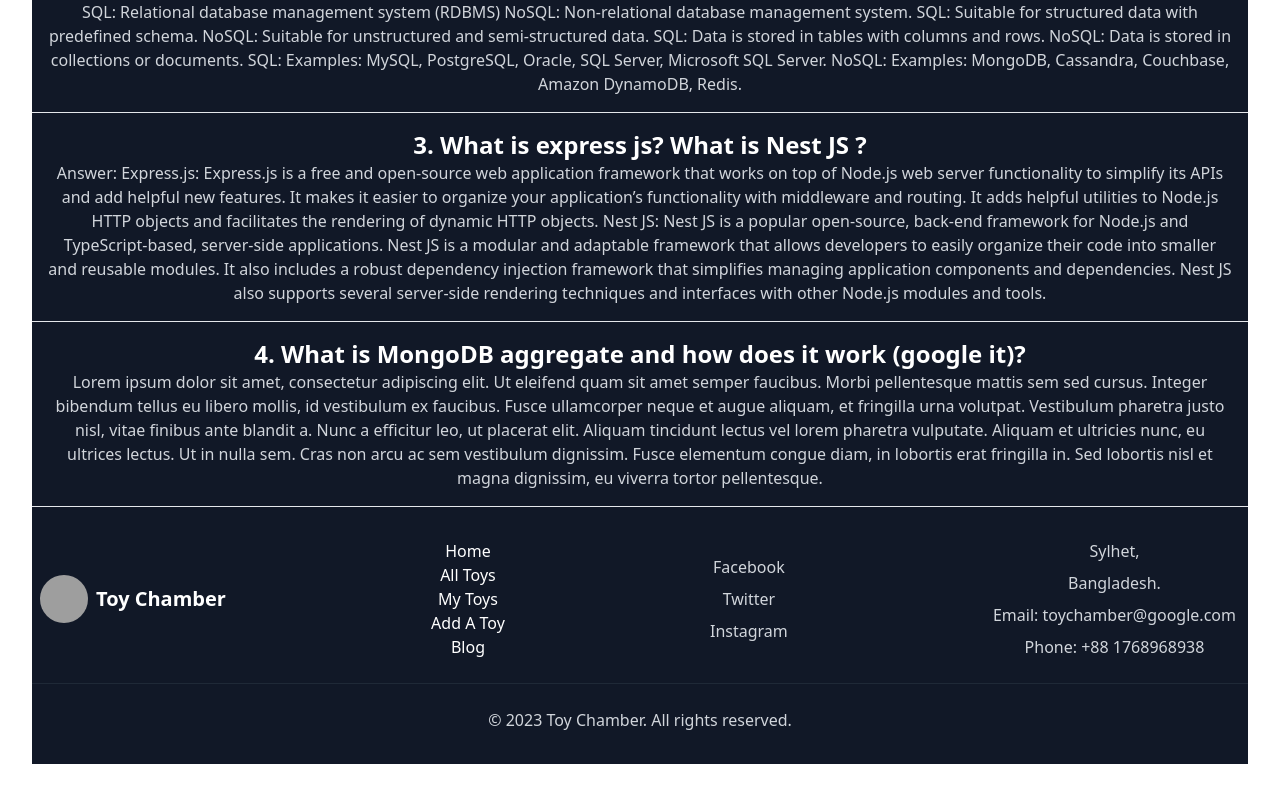
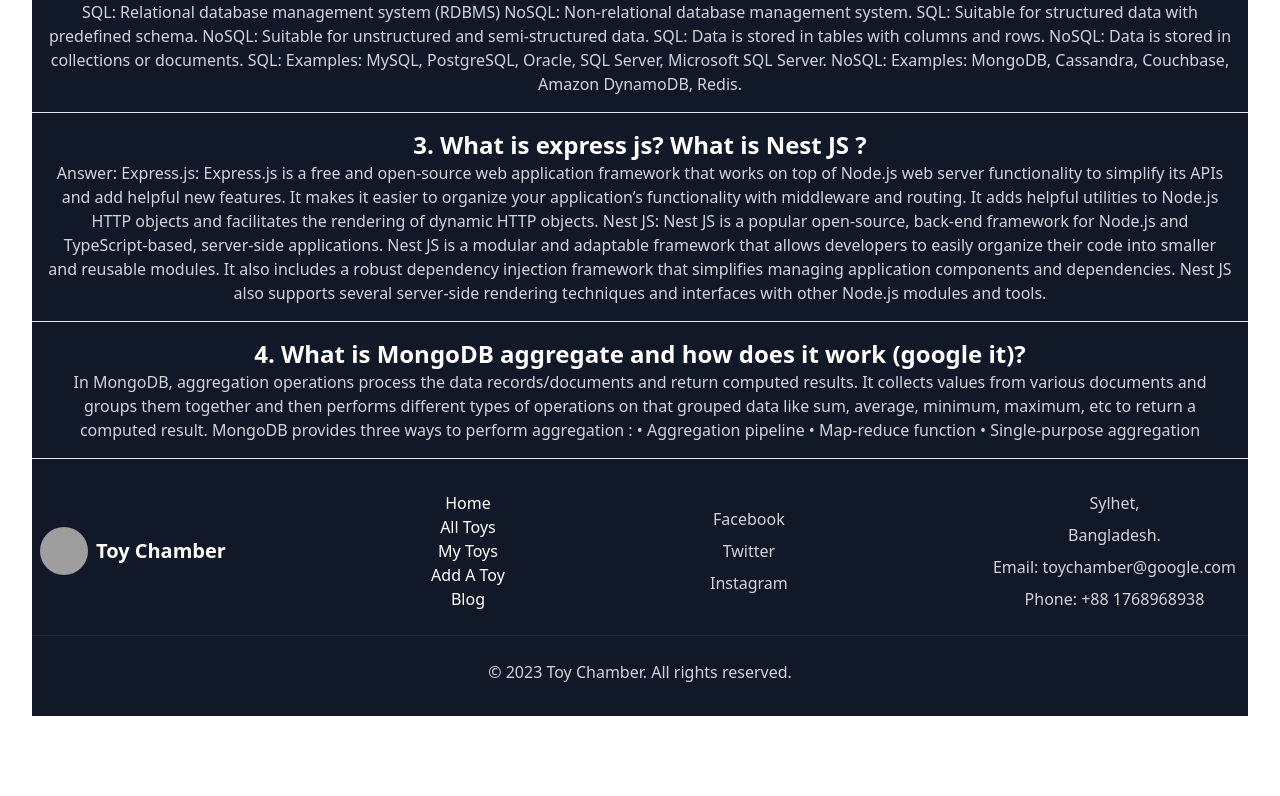
Before and after one commit to muntasirmoin/toy-chamber-client, a React (Vite) app: page /blog in a window 1280 px wide. Shown: the part 674-1470 px from the top of the page. After the commit the page ends 1422 px from the top, so only its background shows below. Built offline with nearby package versions, Linux system fonts and the light colour scheme; no server answers; grey boxes are pictures that could not be loaded.

Commit message:
A4 added

```diff
--- a/src/componentes/Blog/Blog.jsx
+++ b/src/componentes/Blog/Blog.jsx
@@ -60,7 +60,12 @@ Nest JS: Nest JS is a popular open-source, back-end framework for Node.js and Ty
               <div class="bg-gray-900 p-4">
                 <div class="text-white">
                     <h1 class="text-2xl font-bold">4. What is MongoDB aggregate and how does it work (google it)?</h1>
-                    <p class="text-gray-300">Lorem ipsum dolor sit amet, consectetur adipiscing elit. Ut eleifend quam sit amet semper faucibus. Morbi pellentesque mattis sem sed cursus. Integer bibendum tellus eu libero mollis, id vestibulum ex faucibus. Fusce ullamcorper neque et augue aliquam, et fringilla urna volutpat. Vestibulum pharetra justo nisl, vitae finibus ante blandit a. Nunc a efficitur leo, ut placerat elit. Aliquam tincidunt lectus vel lorem pharetra vulputate. Aliquam et ultricies nunc, eu ultrices lectus. Ut in nulla sem. Cras non arcu ac sem vestibulum dignissim. Fusce elementum congue diam, in lobortis erat fringilla in. Sed lobortis nisl et magna dignissim, eu viverra tortor pellentesque.</p>
+                    <p class="text-gray-300">In MongoDB, aggregation operations process the data records/documents and return computed results. It collects values from various documents and groups them together and then performs different types of operations on that grouped data like sum, average, minimum, maximum, etc to return a computed result.
+MongoDB provides three ways to perform aggregation :
+•	Aggregation pipeline
+•	Map-reduce function
+•	Single-purpose aggregation
+</p>
                 </div>
             </div>
               <hr />
```
